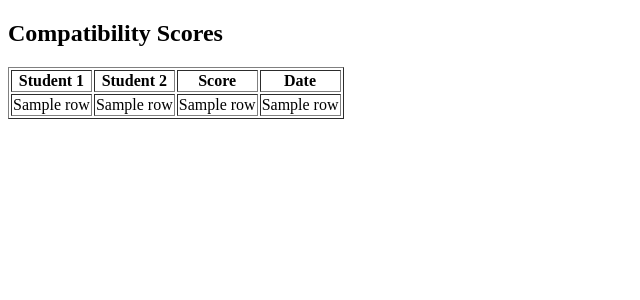
After one commit to 9lixir/dormalign-dbms-project, a Flask app: template templates/admin_compatibility.html in a window 1280 px wide. The commit adds this page. Shown: the top 300 px of the page, without its empty margins (0-640 px from the left). Run offline with Flask 3, Linux system fonts and the light colour scheme; the template is opened without the code that fills it: most values are stand-ins (such as "Sample title", 1, 10 or a date in 2020); some libraries are stand-ins or nearby versions.

Commit message:
made some changes in schema, defined the compatibility logic and scoring, and defined admin roles

```diff
--- a/app.py
+++ b/app.py
@@ -12,11 +12,11 @@ app.secret_key = os.getenv("FLASK_SECRET_KEY", "secret123")
 
 def get_db_connection():
     return psycopg2.connect(
-        dbname=os.getenv("DB_NAME", "dormalign"),
-        user=os.getenv("DB_USER", "postgres"),
-        password=os.getenv("DB_PASSWORD", "1207"),
-        host=os.getenv("DB_HOST", "localhost"),
-        port=os.getenv("DB_PORT", "5432")
+        dbname=os.getenv("DB_NAME"),
+        user=os.getenv("DB_USER"),
+        password=os.getenv("DB_PASSWORD"),
+        host=os.getenv("DB_HOST"),
+        port=os.getenv("DB_PORT")
     )
 
 
@@ -24,6 +24,41 @@ def get_student_id_by_user_id(cur, user_id):
     cur.execute("SELECT student_id FROM student WHERE user_id = %s", (user_id,))
     row = cur.fetchone()
     return row[0] if row else None
+
+
+def is_admin():
+    if "user_id" not in session:
+        return False
+    conn = get_db_connection()
+    cur = conn.cursor()
+    cur.execute("SELECT role FROM users WHERE id = %s", (session["user_id"],))
+    user = cur.fetchone()
+    cur.close()
+    conn.close()
+    return user and user[0] == "admin"
+
+#compat scores calculation
+
+def calculate_compatibility(s1,s2):
+    score = 0
+    if s1["sleep_time"] == s2["sleep_time"]:
+        score += 25
+
+    if s1["study_style"] == s2["study_style"]:
+        score += 20
+
+    if abs(int(s1["cleanliness_level"]) - int(s2["cleanliness_level"])) <= 1:
+        score += 20
+
+    if abs(int(s1["noise_tolerance"]) - int(s2["noise_tolerance"])) <= 1:
+        score += 20
+
+    if s1["guest_preference"] == s2["guest_preference"]:
+        score += 15
+
+    return score
+
+
 @app.route("/")
 def home():
     return render_template("index.html")
@@ -33,12 +68,13 @@ def register():
     if request.method == "POST":
         username = request.form["username"]
         password = generate_password_hash(request.form["password"])
+        email = request.form["email"]
 
         conn = get_db_connection()
         cur = conn.cursor()
         cur.execute(
-            "INSERT INTO users (username, password) VALUES (%s, %s)",
-            (username, password)
+            "INSERT INTO users (username, password,email) VALUES (%s, %s,%s)",
+            (username, password,email)
         )
         conn.commit()
         cur.close()
@@ -138,9 +174,9 @@ def roommate():
             """, (preferred_room_type, request_row[0]))
         else:
             cur.execute("""
-                INSERT INTO roommate_request (student_id, preferred_room_type)
-                VALUES (%s, %s)
-            """, (student_id, preferred_room_type))
+                INSERT INTO roommate_request (student_id, preferred_room_type, request_status)
+                VALUES (%s, %s, %s)
+            """, (student_id, preferred_room_type, "Pending"))
 
         conn.commit()
         cur.close()
@@ -265,5 +301,82 @@ def update_preferences():
     conn.close()
     return render_template("update_preferences.html", pref=pref)
 
+@app.route("/admin/calculate_compatibility")
+def generate_compatibility():
+    if not is_admin():
+        return "Access Denied", 403
+    conn = get_db_connection()
+    cur = conn.cursor()
+
+    cur.execute("delete from compatibility_score")
+
+    cur.execute("""select s.student_id,s.gender,s.hostel_id,
+                lp.sleep_time,lp.cleanliness_level,
+                lp.noise_tolerance, lp.guest_preference,
+                lp.study_style
+                from student s join lifestyle_preferences lp
+                on s.student_id =lp.student_id
+                join roommate_request rr on s.student_id = rr.student_id
+                where rr.preferred_room_type != 'Single'""")
+
+    students = cur.fetchall()
+    student_list = []
+
+    for row in students:
+        student={
+            "student_id": row[0],
+            "gender": row[1],
+            "hostel_id": row[2],
+            "sleep_time": row[3],
+            "cleanliness_level": row[4],
+            "noise_tolerance": row[5],
+            "guest_preference": row[6],
+            "study_style": row[7],
+        }
+        student_list.append(student)
+
+    for i in range(len(student_list)):
+        for j in range(i+1, len(student_list)):
+            s1 = student_list[i]
+            s2 = student_list[j]
+
+            #these are conditions that must be fulfilled before any compat scores are calculated
+            if s1["gender"] != s2["gender"]:
+                continue
+            if s1["hostel_id"] != s2["hostel_id"]:
+                continue
+
+            score = calculate_compatibility(s1,s2)
+
+            cur.execute("""Insert into compatibility_score
+                        (student1_id,student2_id,compatibility_score,calculated_date)
+                        values (%s,%s,%s, NOW())""",
+                        (s1["student_id"], s2["student_id"], score))
+
+    conn.commit()
+    cur.close()
+    conn.close()
+    return "Scores calculated successfully"
+
+@app.route("/admin/view/compatibility")
+def view_compatibility():
+    if not is_admin():
+        return "Access Denied", 403
+    conn = get_db_connection()
+    cur = conn.cursor()
+    cur.execute("""
+        SELECT c.score_id, s1.name AS student1, s2.name AS student2, c.compatibility_score, c.calculated_date
+        FROM compatibility_score c
+        JOIN student s1 ON c.student1_id = s1.student_id
+        JOIN student s2 ON c.student2_id = s2.student_id
+        ORDER BY c.compatibility_score DESC
+    """)
+    scores = cur.fetchall()
+    cur.close()
+    conn.close()
+
+    return render_template("admin_compatibility.html", scores=scores)
+
+
 if __name__ == "__main__":
     app.run(debug=True, host="0.0.0.0", port=5001)
--- /dev/null
+++ b/templates/admin_compatibility.html
@@ -0,0 +1,27 @@
+<!DOCTYPE html>
+<html lang="en">
+<head>
+    <meta charset="UTF-8">
+    <meta name="viewport" content="width=device-width, initial-scale=1.0">
+    <title>Document</title>
+</head>
+<body>
+    <h2>Compatibility Scores</h2>
+    <table border="1">
+    <tr>
+        <th>Student 1</th>
+        <th>Student 2</th>
+        <th>Score</th>
+        <th>Date</th>
+    </tr>
+    {% for row in scores %}
+    <tr>
+        <td>{{ row[1] }}</td>
+        <td>{{ row[2] }}</td>
+        <td>{{ row[3] }}</td>
+        <td>{{ row[4] }}</td>
+    </tr>
+    {% endfor %}
+    </table>
+</body>
+</html>
--- a/templates/register.html
+++ b/templates/register.html
@@ -9,6 +9,7 @@
             <div class="card p-4" style="width:350px">
                 <h3 class="text-center">Register</h3>
                 <form method="POST">
+                    <input class="form-control mb-3" name="email" placeholder="Email" required>
                     <input class="form-control mb-3" name="username" placeholder="Username" required>
                     <input class="form-control mb-3" type="password" name="password" placeholder="Password" required>
                     <button class="btn btn-primary w-100">Register</button>
```
Also changed, not shown: db/migrations/001_add_user_id_to_student.sql.
